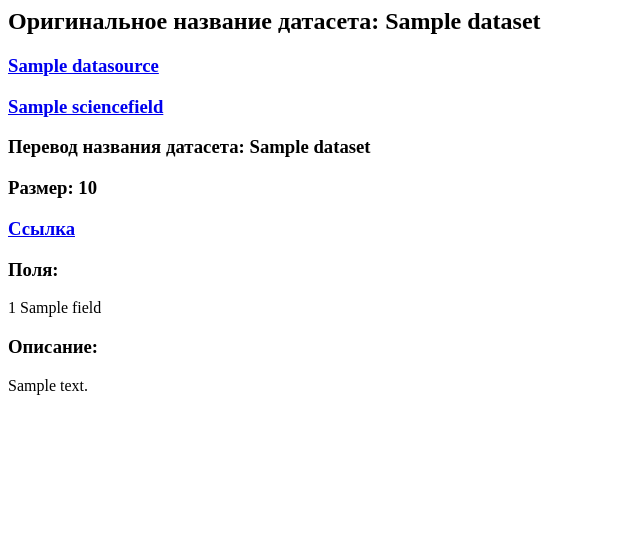
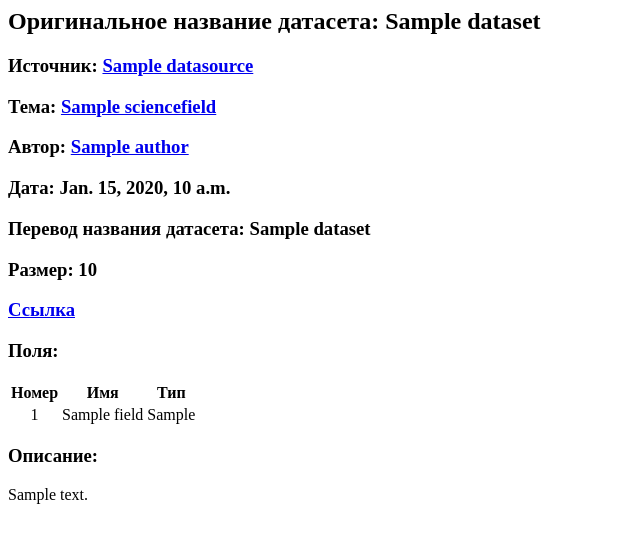
Before and after one commit to retorta-kolba/sql-dataset, a Django app: page /dataset/1 in a window 1280 px wide. Shown: the top 543 px of the page, without its empty margins (0-640 px from the left). Run offline with Django 3.2, Linux system fonts and the light colour scheme; tables that the repository leaves empty hold one stand-in row (values such as "Sample post").

Commit message:
add author

```diff
--- a/data/admin.py
+++ b/data/admin.py
@@ -8,3 +8,4 @@ admin.site.register(data.models.DataSet)
 admin.site.register(data.models.Field)
 admin.site.register(data.models.DataSource)
 admin.site.register(data.models.ScienceField)
+admin.site.register(data.models.Author)
--- a/data/models.py
+++ b/data/models.py
@@ -16,10 +16,18 @@ class ScienceField(models.Model):
     def __str__(self):
         return str(self.id) + ' ' + self.name
 
+class Author(models.Model):
+    id = models.AutoField(primary_key=True,unique=True)
+    name = models.TextField()
+    metaid = models.IntegerField(blank=True, null=True)
+    def __str__(self):
+        return str(self.id) + ' ' + self.name
+
 class DataSet(models.Model):
     id = models.AutoField(primary_key=True,unique=True)
     size = models.IntegerField(blank=True, null=True)
-    lastupdate = models.DateTimeField(auto_now=True)
+    lastupdate = models.DateTimeField()
+    author = models.ForeignKey(Author, models.CASCADE, related_name='dataset')
     origname = models.TextField()
     engname = models.TextField(blank=True)
     url = models.URLField(blank=True)
@@ -34,5 +42,6 @@ class Field(models.Model):
     name = models.TextField()
     num = models.IntegerField()
     dataset = models.ForeignKey(DataSet, models.CASCADE, related_name='field')
+    type = models.TextField()
     def __str__(self):
         return str(self.id) + ' ' + self.name
--- /dev/null
+++ b/data/templates/author.html
@@ -0,0 +1,6 @@
+<h1>Автор: {{author.name}}</h1>
+<h3>Количество датасетов: {{datasets|length}}</h3>
+<h2>Список датасетов:</h2>
+{% for d in datasets %}
+<a href=/dataset/{{d.id}}>{{d.origname}}</a> <br>
+{%endfor%}
--- /dev/null
+++ b/data/templates/authors.html
@@ -0,0 +1,6 @@
+<h1>Все авторы:</h1>
+{% for author in authors %}
+<p>
+<a href=/author/{{author.id}}>{{author.name}}</a> <br>
+</p>
+{% endfor %}
--- a/data/templates/dataset.html
+++ b/data/templates/dataset.html
@@ -1,13 +1,28 @@
+<style>
+td{
+   text-align: center;
+}
+</style>
+
 <h2>Оригинальное название датасета: {{dataset.origname}}</h2>
-<h3><a href=/datasource/{{dataset.datasource.id}}>{{dataset.datasource.name}}</a></h3>
-<h3><a href=/sciencefield/{{dataset.sciencefield.id}}>{{dataset.sciencefield.name}}</a></h3>
+<h3>Источник: <a href=/datasource/{{dataset.datasource.id}}>{{dataset.datasource.name}}</a></h3>
+<h3>Тема: <a href=/sciencefield/{{dataset.sciencefield.id}}>{{dataset.sciencefield.name}}</a></h3>
+<h3>Автор: <a href=/author/{{dataset.author.id}}>{{dataset.author.name}}</a></h3>
+<h3>Дата: {{dataset.lastupdate}}</h3>
 {% if dataset.engname %}
 <h3>Перевод названия датасета: {{dataset.engname}}</h3>
 {% endif %}
 <h3>Размер: {{dataset.size}}</h3>
 <h3><a href={{dataset.url}}>Ссылка</a></h3>
 <h3>Поля:</h3>
+<table>
+<tr><th>Номер</th><th>Имя</th><th>Тип</th></tr>
 {% for i in fields %}
-{{i.num}} {{i.name}} <br>
+    <tr>
+        <td>{{i.num}}</td>
+        <td>{{i.name}}</td>
+        <td>{{i.type}}</td>
+    </tr>
 {% endfor %}
+</table>
 <h3>Описание: </h3>{{dataset.description|safe}}
--- a/data/templates/datasets.html
+++ b/data/templates/datasets.html
@@ -1,4 +1,5 @@
 <h1>Все датасеты:</h1>
+<h3>Количество: {{datasets|length}}</h3>
 {% for dataset in datasets %}
 <p>
 <a href=/dataset/{{dataset.id}}>{{dataset.origname}}</a> <br>
--- a/data/templates/datasource.html
+++ b/data/templates/datasource.html
@@ -2,6 +2,7 @@
 {% if datasource.url %}
 <a href="{{datasource.url}}">Ссылка на источник</a>
 {% endif %}
+<h3>Количество датасетов: {{datasets|length}}</h3>
 <h2>Список датасетов:</h2>
 {% for d in datasets %}
 <a href=/dataset/{{d.id}}>{{d.origname}}</a> <br>
--- a/data/templates/index.html
+++ b/data/templates/index.html
@@ -4,5 +4,6 @@
 <a href=/datasources/>Источники данных</a> <br>
 <a href=/sciencefields/>Области знаний</a> <br>
 <a href=/datasets/>Датасеты</a> <br>
+<a href=/authors/>Авторы</a> <br>
 <a href=/search>Поиск</a>
 </p>
--- a/data/templates/sciencefield.html
+++ b/data/templates/sciencefield.html
@@ -5,6 +5,7 @@
 {{datasource.description}}
 </p>
 {% endif %}
+<h3>Количество датасетов: {{datasets|length}}</h3>
 <h2>Список датасетов:</h2>
 {% for d in datasets %}
 <a href=/dataset/{{d.id}}>{{d.origname}}</a> <br>
--- a/data/urls.py
+++ b/data/urls.py
@@ -9,6 +9,8 @@ urlpatterns = [
     url(r'^dataset/(?P<id>\d+)$', views.dataset , name='dataset'),
     url(r'^datasource/(?P<id>\d+)$', views.datasource , name='datasource'),
     url(r'^sciencefield/(?P<id>\d+)$', views.sciencefield , name='sciencefield'),
+    url(r'^authors/$', views.authors , name='authors'),
+    url(r'^author/(?P<id>\d+)$', views.author , name='author'),
     url(r'^search', views.search, name='search'),
     url(r'^$', views.index, name='index')
 ]
--- a/data/views.py
+++ b/data/views.py
@@ -3,9 +3,22 @@ from data.models import *
 from django.core.exceptions import ObjectDoesNotExist
 from django.http import HttpResponseForbidden, HttpResponseNotFound
 from data.form import DataForm
+
 def datasets(request):
     datasets = DataSet.objects.all()
     return render(request, 'datasets.html', {'datasets':datasets})
+
+def authors(request):
+    authors = Author.objects.all()
+    return render(request, 'authors.html', {'authors':authors})
+
+def author(request, id):
+    try:
+        author = Author.objects.get(id=id)
+        ds = DataSet.objects.filter(author=author)
+        return render(request, 'author.html', {'author':author, 'datasets':ds})
+    except ObjectDoesNotExist:
+        return HttpResponseNotFound("<h1>Такого автора нет</h1>")
 
 def dataset(request, id):
     try:
@@ -80,17 +93,25 @@ def gorcscf(metaid, name=''):
     d.save()
     return d
 
+def gorca(metaid, name):
+    d, c = Author.objects.get_or_create(metaid=metaid)
+    d.name = name
+    d.save()
+    return d
+
 def test(request):
-    datasource = DataSource.objects.get(id=3)
-    for i in range(3300, 3400):
+    datasource = DataSource.objects.get(id=1)
+    for i in range(3000, 3400):
         d = getdataset(i)
         if d is not None:
-            scf = gorcscf(d['CategoryId'],d['CategoryCaption'])
+            scf = gorcscf(d['CategoryId'], d['CategoryCaption'])
+            au = gorca(d['DepartmentId'], d['DepartmentCaption'])
             dt = datetime.strptime(d['VersionDate'], '%d.%m.%Y')
-            dase, fl = DataSet.objects.get_or_create(size=d['ItemsCount'],lastupdate=dt,origname=d['Caption'],url='https://data.mos.ru/opendata/'+str(d['Id']),datasource=datasource,sciencefield=scf,description=d['FullDescription'] if d['FullDescription'] else d['Description'])
+            #print(dt)
+            dase, fl = DataSet.objects.get_or_create(author=au, size=d['ItemsCount'],lastupdate=dt,origname=d['Caption'],url='https://data.mos.ru/opendata/'+str(d['Id']),datasource=datasource,sciencefield=scf,description=d['FullDescription'] if d['FullDescription'] else d['Description'])
             dase.save()
             for j, field in enumerate(d['Columns']):
-                f, fl = Field.objects.get_or_create(name=field['Caption'], num = j, dataset = dase)
+                f, fl = Field.objects.get_or_create(name=field['Caption'], num = j, dataset = dase, type=field['Type'])
                 f.save()
         print(i)
 
```
Also changed, not shown: data/migrations/0011_auto_20171216_2234.py (added), data/migrations/0012_auto_20171216_2235.py (added), data/migrations/0013_field_type.py (added), 1 other file.
